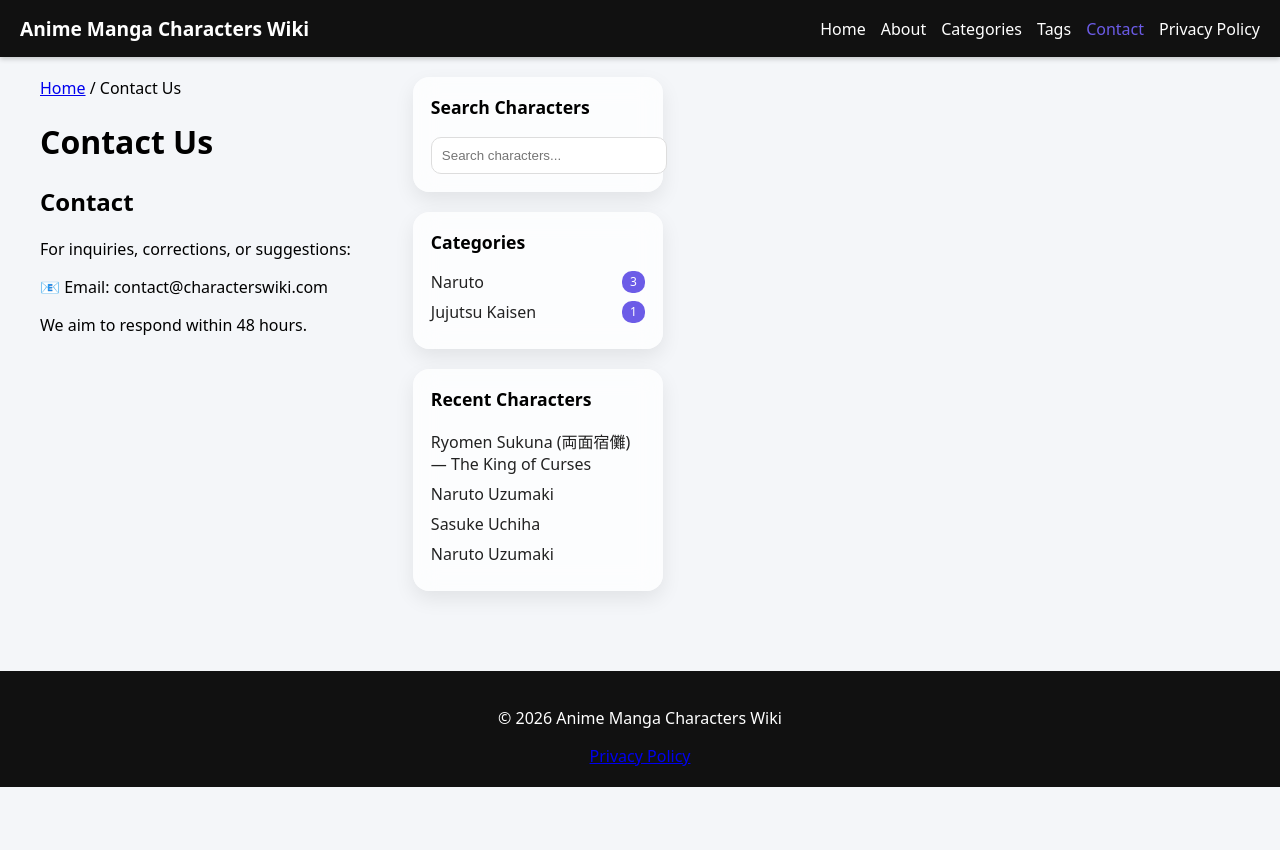
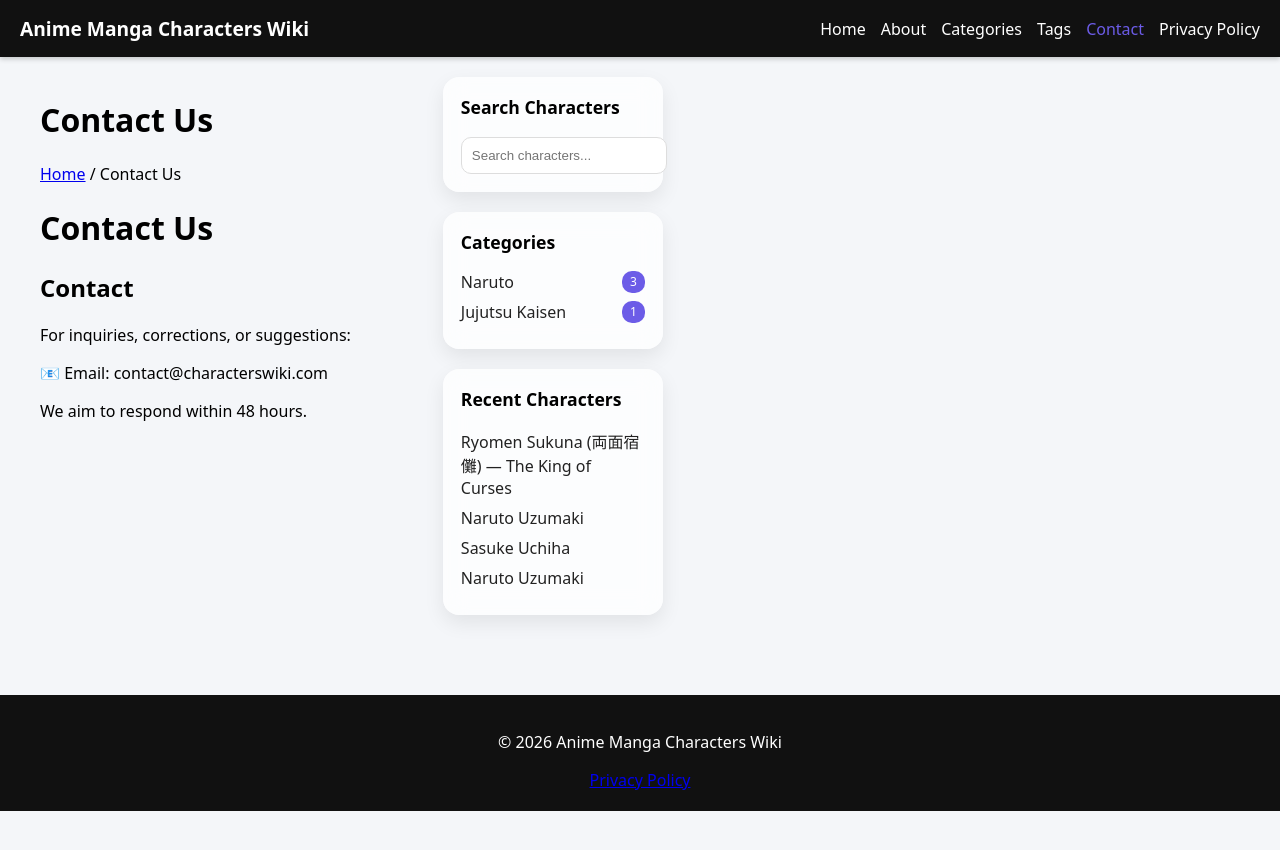
Before and after one commit to characterswiki/characters, a Jekyll site: the page built from _pages/contact.md, in a window 1280 px wide. Shown: the top 850 px of the page. Built offline with Jekyll 4.4.1, drawn with Linux system fonts in a browser that asks for light colours.

Commit message:
Update default.html

```diff
--- a/_layouts/default.html
+++ b/_layouts/default.html
@@ -1,19 +1,34 @@
 <!DOCTYPE html>
 <html lang="en">
-{% include head.html %}
+<head>
+  <meta charset="UTF-8">
+  <title>{{ page.title }} | {{ site.title }}</title>
+  <meta name="description" content="{{ page.excerpt | default: site.description | escape }}">
+  <meta name="viewport" content="width=device-width, initial-scale=1">
+
+  <link rel="canonical" href="{{ site.url }}{{ page.url }}">
+  <link rel="stylesheet" href="{{ site.baseurl }}/assets/css/style.css">
+</head>
 <body>
 
   {% include header.html %}
 
   <div class="wrapper">
-  <main class="main-content">
+
+    <!-- LEFT CONTENT -->
+    <main class="content">
+      <h1>{{ page.title }}</h1>
       {{ content }}
     </main>
+
+    <!-- RIGHT SIDEBAR -->
+    <aside class="sidebar">
       {% include sidebar.html %}
+    </aside>
+
   </div>
 
   {% include footer.html %}
 
-<script src="{{ site.baseurl }}/assets/js/main.js"></script>
 </body>
 </html>
```
Lines whose indentation alone changed are shown as unchanged.
